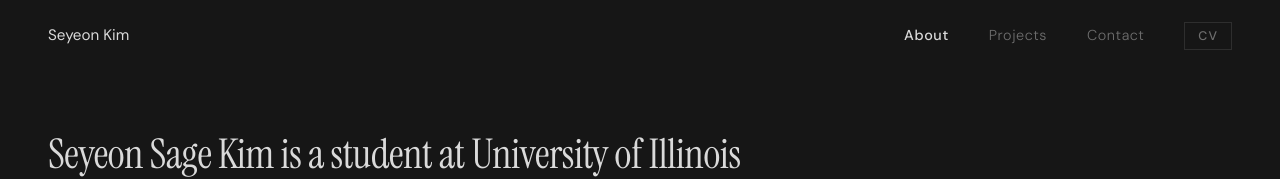
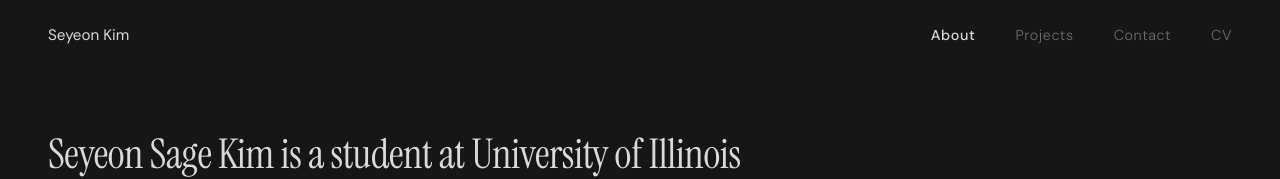
Before and after one commit to sageskim/sage-portfolio, a Next.js app: page / in a window 1280 px wide. Shown: the top 179 px of the page. Built offline with nearby package versions, Linux system fonts and the light colour scheme.

Commit message:
Update globals.css

```diff
--- a/app/globals.css
+++ b/app/globals.css
@@ -11,7 +11,7 @@
   --fg:          #DADADA;
   --fg-dim:      rgba(218, 218, 218, 0.45);
   --fg-dimmer:   rgba(218, 218, 218, 0.25);
-  --accent:      #add8e6;
+  --accent:      #FF8E65;
   --border:      rgba(218, 218, 218, 0.12);
   --font-serif:  "Instrument Serif", Georgia, serif;
   --font-sans:   "DM Sans", "Helvetica Neue", sans-serif;
@@ -31,6 +31,8 @@
 }
 a { color: inherit; text-decoration: none; }
 ul { list-style: none; }
+::selection { background: #FF8E65; color: #161616; }
+::-moz-selection { background: #FF8E65; color: #161616; }
 
 /* ─────────────────────────────────────────
    NAVBAR
@@ -64,16 +66,13 @@
 .navbar-link:hover, .navbar-link.active { color: var(--accent); }
 .navbar-link.active { font-weight: 500; color: var(--fg); }
 .navbar-cv {
-  font-size: 0.78rem;
-  font-weight: 500;
-  letter-spacing: 0.1em;
-  text-transform: uppercase;
+  font-size: 0.9rem;
+  font-weight: 300;
+  letter-spacing: 0.04em;
   color: var(--fg-dim);
-  border: 1px solid var(--border);
-  padding: 0.3rem 0.8rem;
-  transition: color 0.2s, border-color 0.2s;
+  transition: color 0.2s;
 }
-.navbar-cv:hover { color: var(--accent); border-color: var(--accent); }
+.navbar-cv:hover { color: var(--accent); }
 
 /* ─────────────────────────────────────────
    HOME SECTION
@@ -229,7 +228,7 @@
 }
 .award-title {
   font-family: var(--font-serif);
-  font-size: 1.05rem;
+  font-size: clamp(1.1rem, 1.6vw, 1.4rem);
   color: var(--fg);
   transition: color 0.2s;
 }
@@ -268,7 +267,7 @@
   font-family: var(--font-serif);
   font-size: clamp(1.7rem, 3vw, 2.6rem);
   line-height: 1.35;
-  color: var(--fg-dim);
+  color: var(--fg);
   max-width: 680px;
 }
 .projects-category-block { margin-bottom: 4rem; }
```
